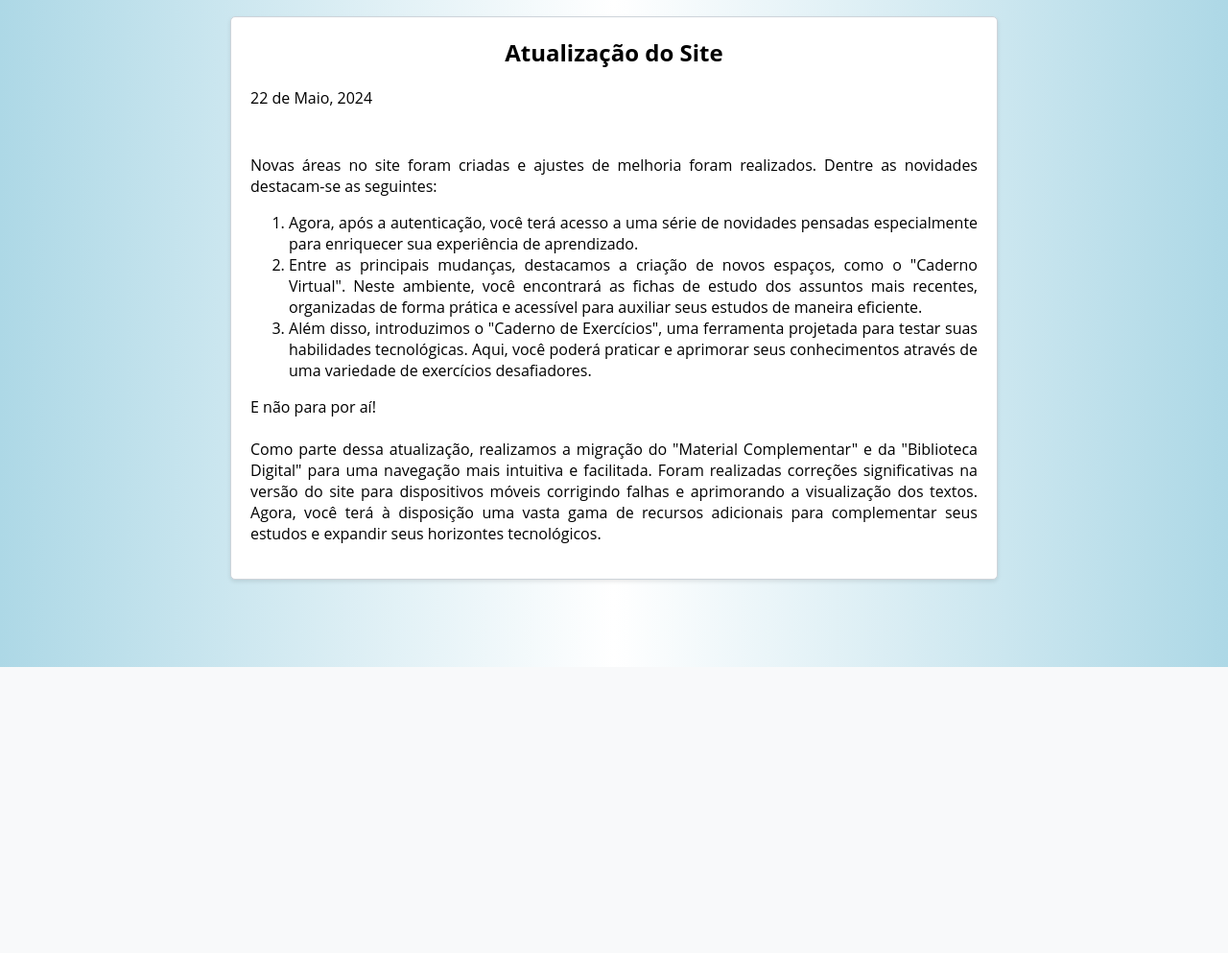
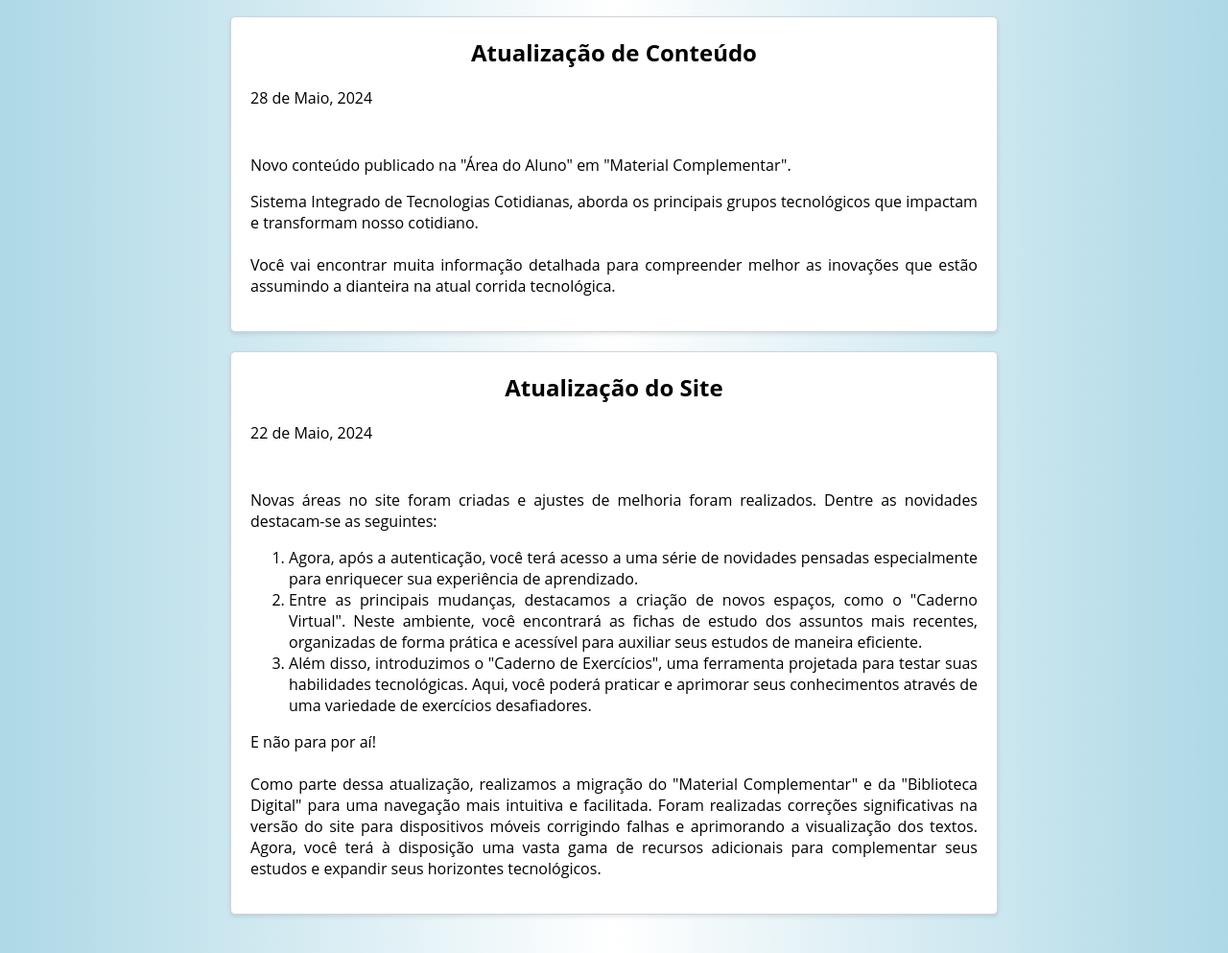
Before and after one commit to RAVELLSL/quadro-de-avisos, a plain HTML site: page index.html in a window 1280 px wide. Shown: the part 105-1098 px from the top of the page at 96% size. Before the commit the page ends 800 px from the top, so only its background shows below. Drawn offline with Linux system fonts and the light colour scheme.

Commit message:
Update index.html

```diff
--- a/index.html
+++ b/index.html
@@ -1,3 +1,4 @@
+
 <!DOCTYPE html>
 <html lang="en">
 <head>
@@ -60,6 +61,13 @@
         <div id="posts">
             <!-- As postagens serão inseridas aqui dinamicamente -->
             <div class="post">
+                <h2>Atualização de Conteúdo</h2>
+                <p class="date">28 de Maio, 2024</p><br>
+                <p>Novo conteúdo publicado na "Área do Aluno" em "Material Complementar". </p>
+                <p>Sistema Integrado de Tecnologias Cotidianas, aborda os principais grupos tecnológicos que impactam e transformam nosso cotidiano.<br><br>Você vai encontrar muita informação detalhada para compreender melhor as inovações que estão assumindo a dianteira na atual corrida tecnológica.</p>
+            </div>
+
+            <div class="post">
                 <h2>Atualização do Site</h2>
                 <p class="date">22 de Maio, 2024</p><br>
                 <p>Novas áreas no site foram criadas e ajustes de melhoria foram realizados. Dentre as novidades destacam-se as seguintes:</p>
```
